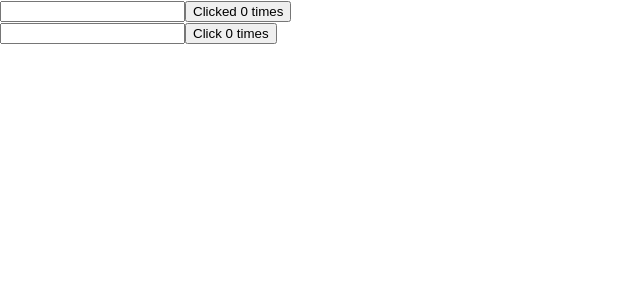
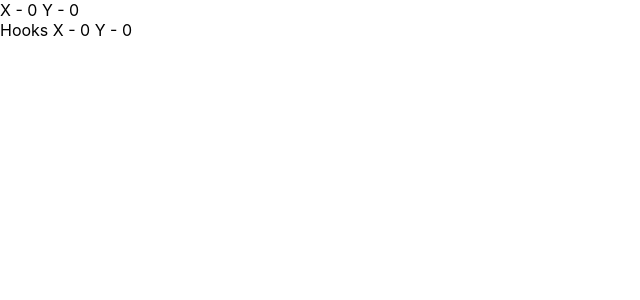
Before and after one commit to Aashish70/react-hooks, a React (Create React App) app: page / in a window 1280 px wide. Shown: the top 300 px of the page, without its empty margins (0-640 px from the left). Built offline with nearby package versions, Linux system fonts and the light colour scheme.

Commit message:
V9 Run effects only one

```diff
--- a/src/App.js
+++ b/src/App.js
@@ -8,6 +8,8 @@
 import HookCounterEffect from "./components/HookCounterEffect";
 import ClassCounterEffectTwo from "./components/ClassCounterEffectTwo";
 import HookCounterEffectTwo from "./components/HookCounterEffectTwo";
+import ClassMouse from "./components/ClassMouse";
+import HookMouse from "./components/HookMouse";
 
 
 function App() {
@@ -21,8 +23,10 @@
       {/* <HookCounterFour /> */}
       {/* <ClassCounterEffect /> */}
       {/* <HookCounterEffect /> */}
-      <ClassCounterEffectTwo />
-      <HookCounterEffectTwo />
+      {/* <ClassCounterEffectTwo /> */}
+      {/* <HookCounterEffectTwo /> */}
+      <ClassMouse />
+      <HookMouse />
     </div>
   );
 }
--- /dev/null
+++ b/src/components/ClassMouse.js
@@ -0,0 +1,32 @@
+import React, { Component } from 'react'
+
+export class ClassMouse extends Component {
+
+    constructor(props){
+        super(props)
+
+        this.state ={
+            x : 0,
+            y : 0
+        }
+    }
+
+    logMousePosition = e => {
+        this.setState({x: e.clientX, y: e.clientY})
+    }
+
+    componentDidMount(){
+        window.addEventListener('mousemove', this.logMousePosition)
+    }
+
+
+  render() {
+    return (
+      <div>
+        X - {this.state.x} Y - {this.state.y}
+      </div>
+    )
+  }
+}
+
+export default ClassMouse
--- /dev/null
+++ b/src/components/HookMouse.js
@@ -0,0 +1,27 @@
+import React, {useEffect, useState} from 'react'
+
+function HookMouse() {
+
+    const [x, setX] = useState(0)
+    const [y, setY] = useState(0)
+
+    const logMousePosition = e => {
+        console.log('Mouse event')
+        setX(e.clientX)
+        setY(e.clientY)
+    }
+
+    useEffect(() => {
+        console.log('useEffect called')
+        window.addEventListener('mousemove', logMousePosition)
+    }, [])
+
+
+  return (
+    <div>
+        Hooks X - {x} Y - {y}
+    </div>
+  )
+}
+
+export default HookMouse
```
